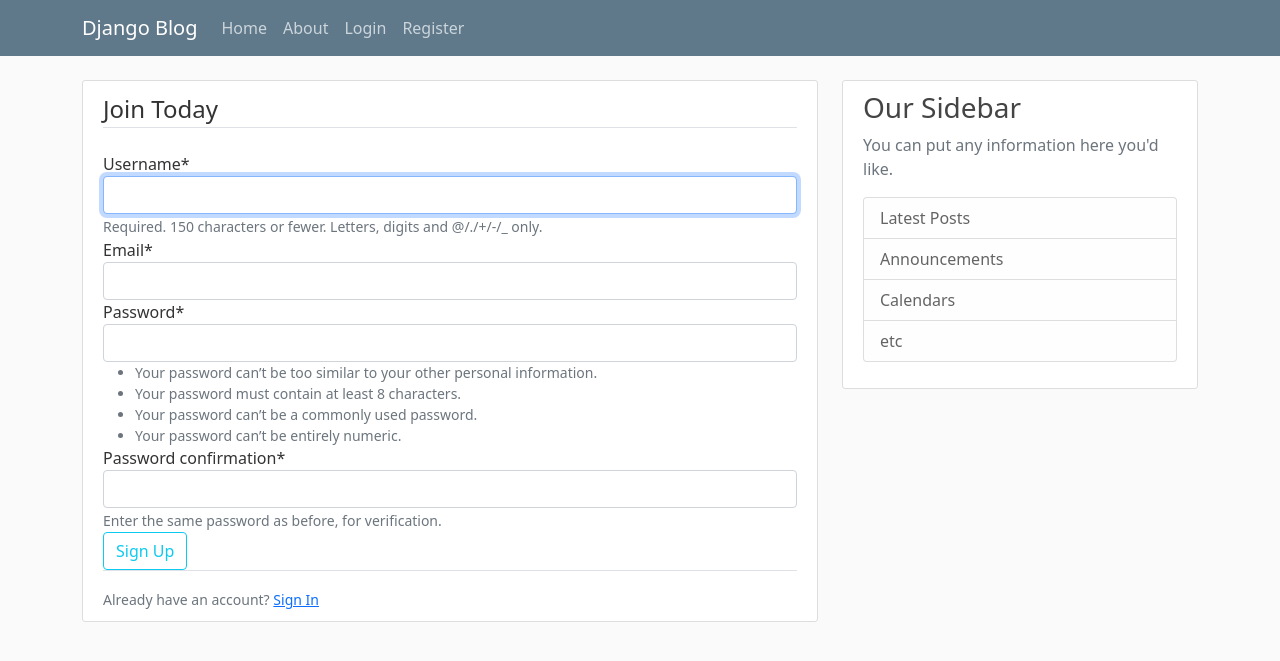
After one commit to SampurnaC/django_project, a Django app: page /register/ in a window 1280 px wide. The commit adds this page. Shown: the top 661 px of the page. Run offline with Django 4.2, Linux system fonts and the light colour scheme; some libraries are stand-ins or nearby versions.

Commit message:
add register feature

```diff
--- a/blog/templates/blog/base.html
+++ b/blog/templates/blog/base.html
@@ -56,6 +56,13 @@
     <main role="main" class="container">
       <div class="row">
         <div class="col-md-8">
+          {% if messages %}
+            {% for message in messages %}
+              <div class="alert alert-{{message.tags}}">
+                {{message}}
+              </div>
+            {% endfor %}
+          {% endif %}
           {% block content %}{% endblock %}
         </div>
         <div class="col-md-4">
--- a/django_project/settings.py
+++ b/django_project/settings.py
@@ -33,6 +33,8 @@ ALLOWED_HOSTS = []
 INSTALLED_APPS = [
     'blog.apps.BlogConfig',
     'users.apps.UsersConfig',
+    'crispy_forms',
+    'crispy_bootstrap4',
     'django.contrib.admin',
     'django.contrib.auth',
     'django.contrib.contenttypes',
@@ -123,3 +125,5 @@ STATIC_URL = 'static/'
 # https://docs.djangoproject.com/en/4.1/ref/settings/#default-auto-field
 
 DEFAULT_AUTO_FIELD = 'django.db.models.BigAutoField'
+
+CRISPY_TEMPLATE_PACK = 'bootstrap4'
--- a/django_project/urls.py
+++ b/django_project/urls.py
@@ -15,8 +15,10 @@ Including another URLconf
 """
 from django.contrib import admin
 from django.urls import path, include
+from users import views as user_views
 
 urlpatterns = [
     path('admin/', admin.site.urls),
+    path('register/', user_views.register, name='register'),
     path('', include('blog.urls'))
 ]
--- /dev/null
+++ b/users/forms.py
@@ -0,0 +1,10 @@
+from django import forms
+from django.contrib.auth.forms import UserCreationForm
+from django.contrib.auth.models import User
+
+class UserRegisterForm(UserCreationForm):
+    email = forms.EmailField()
+
+    class Meta:
+        model = User
+        fields = ['username', 'email', 'password1', 'password2']
--- /dev/null
+++ b/users/templates/users/register.html
@@ -0,0 +1,20 @@
+{% extends "blog/base.html" %} {% load crispy_forms_tags %} {% block content %}
+<div class="content-section">
+  <form method="POST">
+    {% csrf_token %}
+    <fieldset class="form-group">
+      <legend class="border-bottom mb-4">Join Today</legend>
+      {{ form|crispy }}
+    </fieldset>
+    <div class="form-group">
+      <button class="btn btn-outline-info" type="submit">Sign Up</button>
+    </div>
+  </form>
+  <div class="border-top pt-3">
+    <small class="text-muted">
+      Already have an account?
+      <a href="#" class="ml-2">Sign In</a>
+    </small>
+  </div>
+</div>
+{% endblock content %}
--- a/users/views.py
+++ b/users/views.py
@@ -1,8 +1,18 @@
-from django.shortcuts import render
+from django.shortcuts import render, redirect
 from django.contrib.auth.forms import UserCreationForm
+from django.contrib import messages
+from .forms import UserRegisterForm
 
 # Create your views here.
 
 def register(request):
-    form = UserCreationForm()
+    if request.method == 'POST':
+        form = UserRegisterForm(request.POST)
+        if form.is_valid():
+            form.save()
+            username=form.cleaned_data.get('username')
+            messages.success(request, f'Account created for {username}!')
+            return redirect('blog-home')
+    else:
+        form = UserRegisterForm()
     return render(request, 'users/register.html', {'form': form})
```
Also changed, not shown: db.sqlite3.
